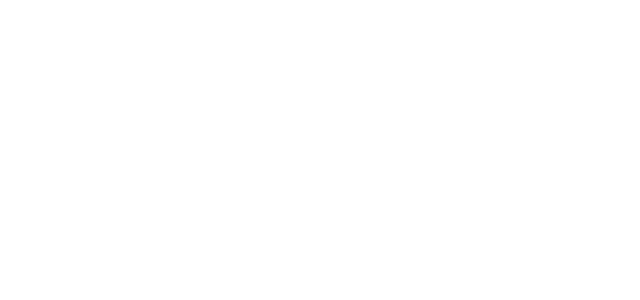
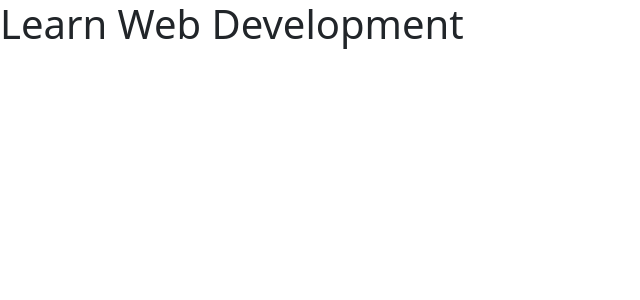
Before and after one commit to LindaTancini/react-use-state, a React (Vite) app: page / in a window 1280 px wide. Shown: the top 300 px of the page, without its empty margins (0-640 px from the left). Built offline with nearby package versions, Linux system fonts and the light colour scheme.

Commit message:
feat: import header

```diff
--- a/src/App.jsx
+++ b/src/App.jsx
@@ -1,8 +1,12 @@
-import { useState } from "react";
+// IMPORTO I COMPONENTI
+import Header from "./components/Header";
 
 function App() {
-  return;
-  <></>;
+  return (
+    <>
+      <Header />
+    </>
+  );
 }
 
 export default App;
```
